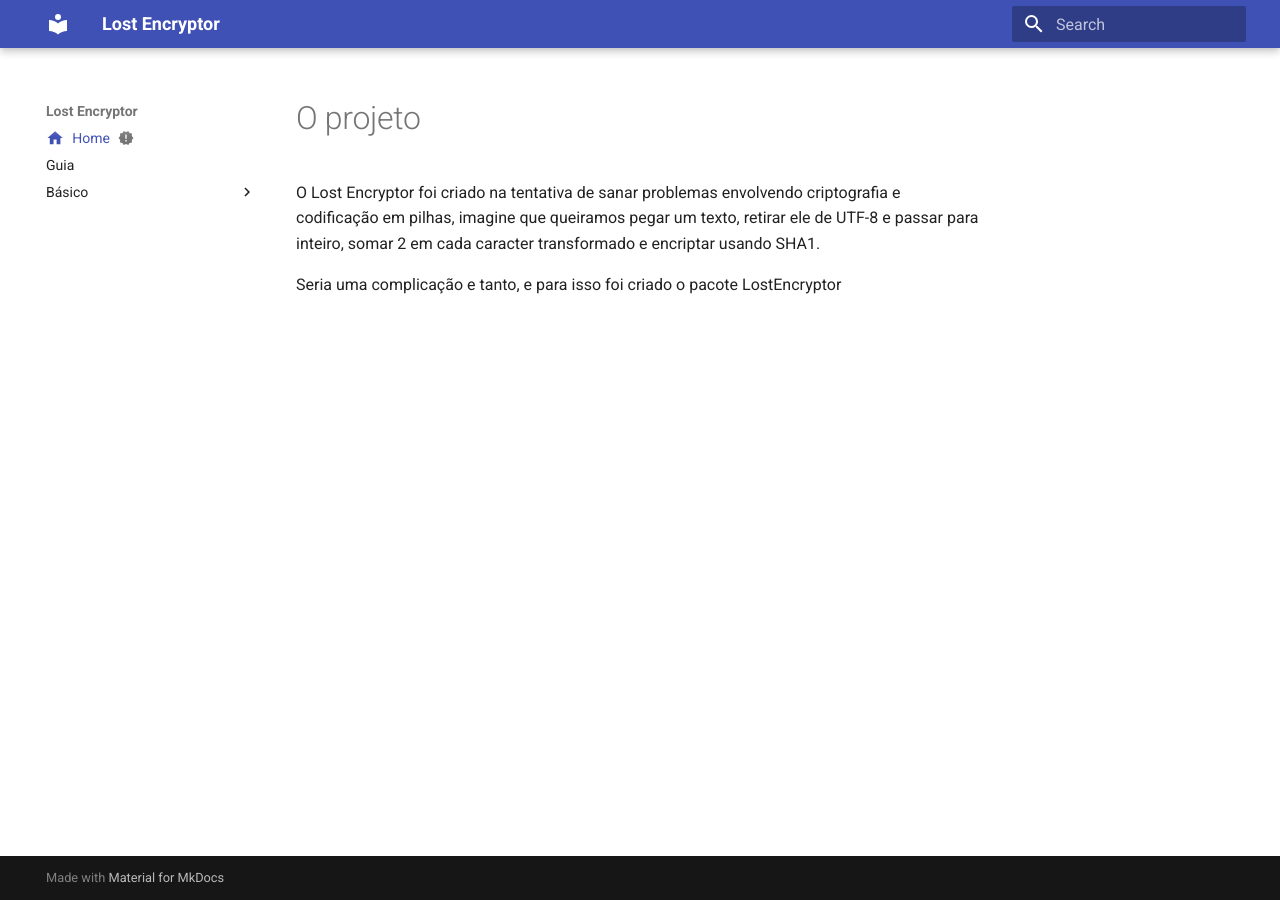
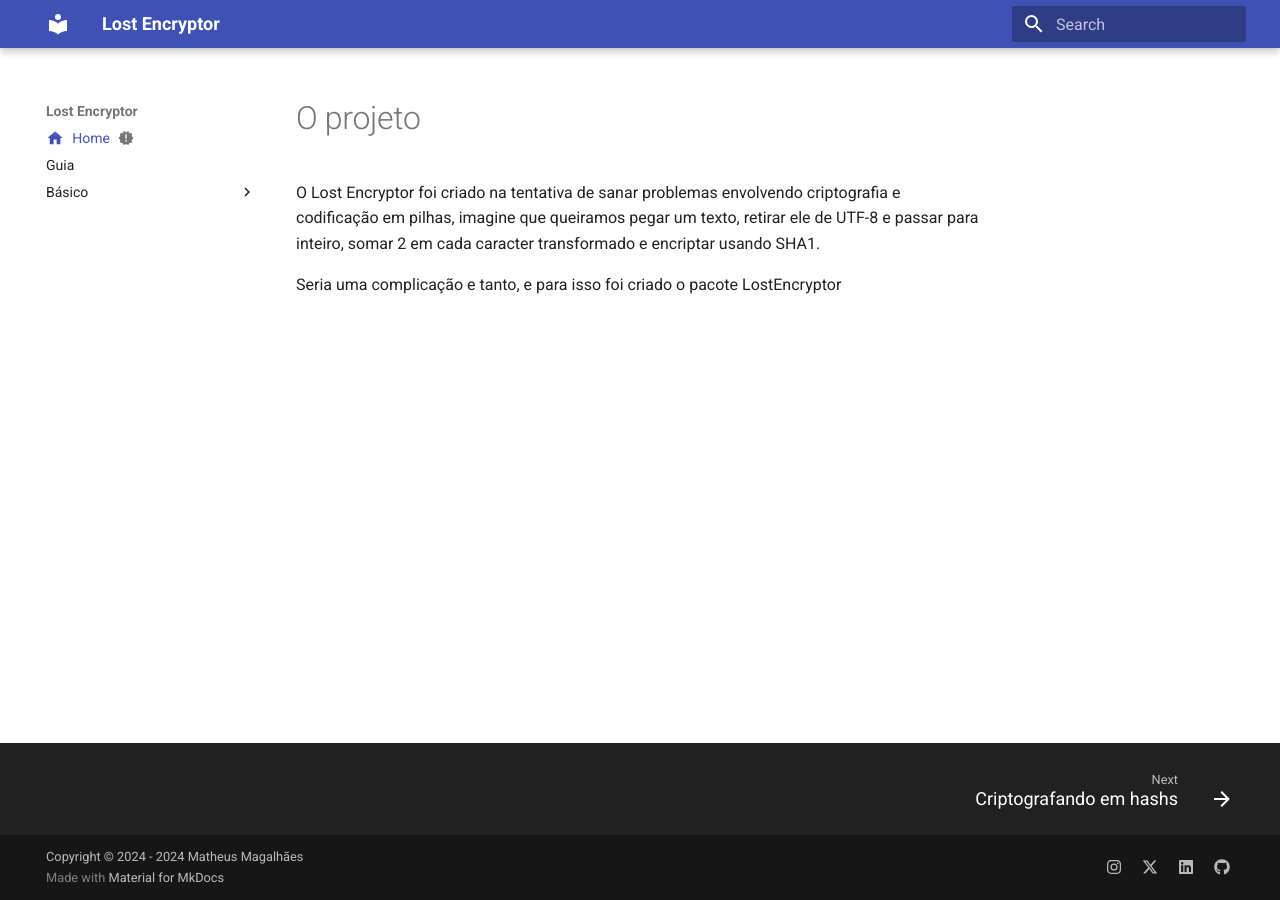
Before and after one commit to matheusmms031/Lost-Encryptor, an MkDocs documentation site: the page built from docs/index.md, in a window 1280 px wide. Built offline with MkDocs 1.6.1 and Material for MkDocs 9.7.7, drawn with Linux system fonts in a browser that asks for light colours; plug-ins that fetch from the network failed and are left out.

Commit message:
Adicionei os links do footer

```diff
--- a/mkdocs.yml
+++ b/mkdocs.yml
@@ -7,8 +7,23 @@ nav:
     - Criptografando em hashs: criptografando.md
     - Codificando em Bases: codes.md
 
+copyright: Copyright &copy; 2024 - 2024 Matheus Magalhães
+
 theme:
   name: material
+  features:
+    - navigation.footer
+
+extra:
+  social:
+    - icon: fontawesome/brands/instagram
+      link: https://www.instagram.com/tetebytee/
+    - icon: fontawesome/brands/x-twitter
+      link: https://twitter.com/matheusmms31
+    - icon: fontawesome/brands/linkedin
+      link: https://www.linkedin.com/in/matheusmagalhaes031/
+    - icon: fontawesome/brands/github
+      link: https://github.com/matheusmms031
 
 plugins:
 - info
```
